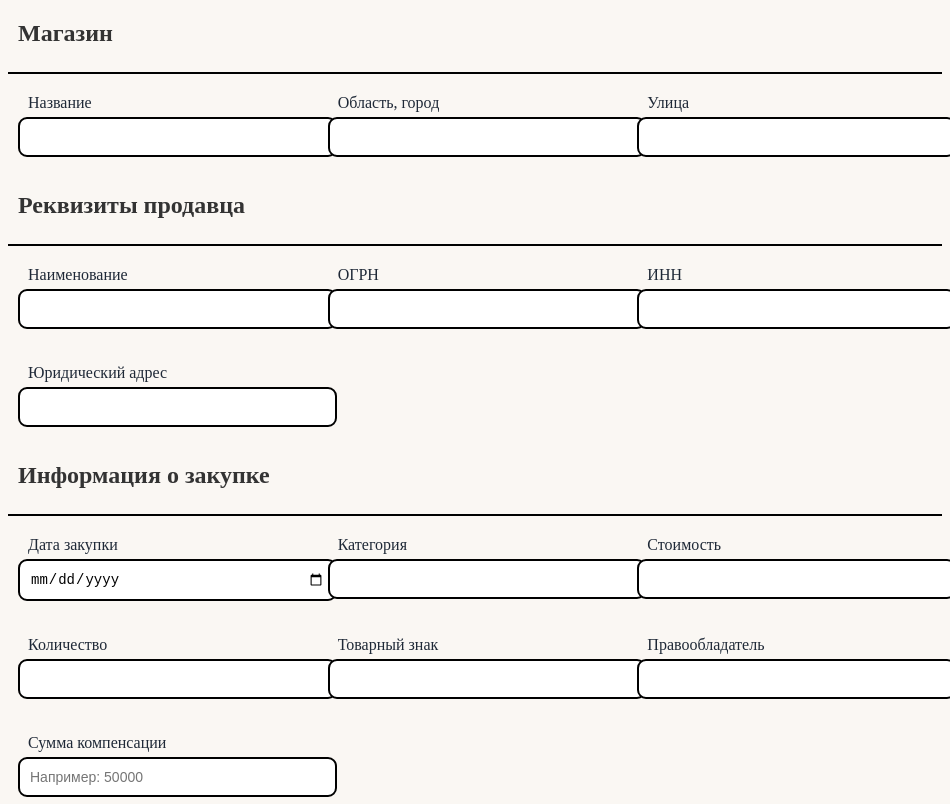
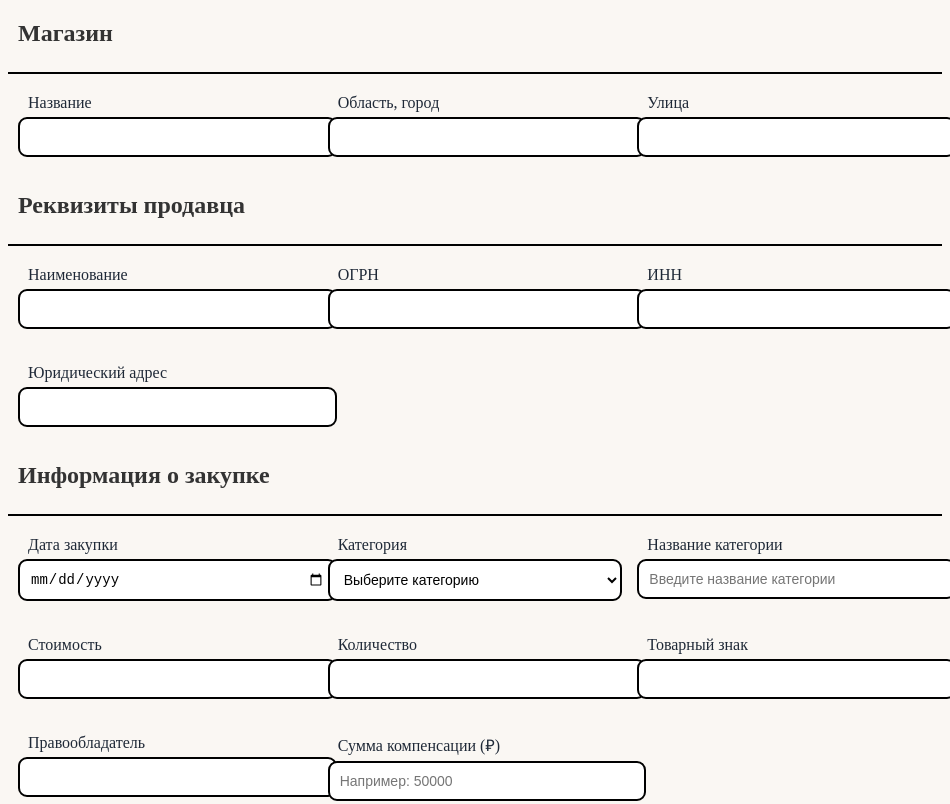
Before and after one commit to ISP-codder/NEW_REPOOOO, an Electron app: page src/views/claims.html in a window 950 px wide. Shown: the top 804 px of the page. Drawn offline with Linux system fonts and the light colour scheme.

Commit message:
начинается переделка сайта

```diff
--- a/renderer.js
+++ b/renderer.js
@@ -187,7 +187,9 @@ function initClaimsLogic() {
 				productQuantity: document.getElementById('productCount').value,
 				trademark: document.getElementById('trademark').value,
 				plaintiffName: document.getElementById('rightHolder').value,
-				compensationAmount: document.getElementById('compensationAmount').value
+				compensationAmount: document.getElementById('compensationAmount').value,
+				productCategoryName: document.getElementById('productCategoryName').value,
+
 			}
 
 			const photos = {}
--- a/src/templates/claimTemplate.js
+++ b/src/templates/claimTemplate.js
@@ -86,7 +86,7 @@ async function claimTemplate(data, photos) {
 				}),
 				new TextRun({
 					...baseTextStyle,
-					text: `В ходе закупки ${formatDate(data.purchaseDate)} по адресу: ${data.shopLocation}, ${data.shopStreet} в торговой точке "${data.shopName}" зафиксирована продажа товара ${data.productCategory}, в количестве ${data.productQuantity} стоимостью ${data.productPrice} рублей маркированного обозначением, используемым без законных оснований.`,
+					text: `В ходе закупки ${formatDate(data.purchaseDate)} по адресу: ${data.shopLocation}, ${data.shopStreet} в торговой точке "${data.shopName}" зафиксирована продажа в категории ${data.productCategory} - ${data.productCategoryName}, в количестве ${data.productQuantity} стоимостью ${data.productPrice} рублей маркированного обозначением, используемым без законных оснований.`,
 					break: 1
 				}),
 				new TextRun({
--- a/src/views/claims.html
+++ b/src/views/claims.html
@@ -46,6 +46,21 @@
 				border-radius: 9px;
 				font-size: 14px;
 				width: 100%;
+			}
+
+			.cl-select {
+				padding: 10px;
+				border: 2px solid black;
+				border-radius: 9px;
+				font-size: 14px;
+				width: 100%;
+				background-color: white;
+				cursor: pointer;
+			}
+
+			.cl-select:focus {
+				border-color: #6d272c;
+				outline: none;
 			}
 
 			/* Состояния валидации */
@@ -172,7 +187,30 @@
 					</div>
 					<div class="cl-field">
 						<label class="cl-label">Категория</label>
-						<input type="text" class="cl-input" id="productCategory" value="" />
+						<select class="cl-select" id="productCategory">
+							<option value="" disabled selected>Выберите категорию</option>
+							<option value="одежда">Одежда</option>
+							<option value="пестициды">Пестициды</option>
+							<option value="игрушки">Игрушки</option>
+							<option value="обувь">Обувь</option>
+							<option value="головные уборы">Головные уборы</option>
+							<option value="семена">Семена</option>
+							<option value="открытки">Открытки</option>
+							<option value="сумки">Сумки</option>
+							<option value="маникюрные принадлежности">
+								Маникюрные принадлежности
+							</option>
+							<option value="духи">Духи</option>
+						</select>
+					</div>
+					<div class="cl-field">
+						<label class="cl-label">Название категории</label>
+						<input
+							type="text"
+							class="cl-input"
+							id="productCategoryName"
+							value=""
+							placeholder="Введите название категории" />
 					</div>
 					<div class="cl-field">
 						<label class="cl-label">Стоимость</label>
@@ -191,7 +229,7 @@
 						<input type="text" class="cl-input" id="rightHolder" value="" />
 					</div>
 					<div class="cl-field">
-						<label class="cl-label">Сумма компенсации</label>
+						<label class="cl-label">Сумма компенсации (₽)</label>
 						<input
 							type="number"
 							class="cl-input"
```
